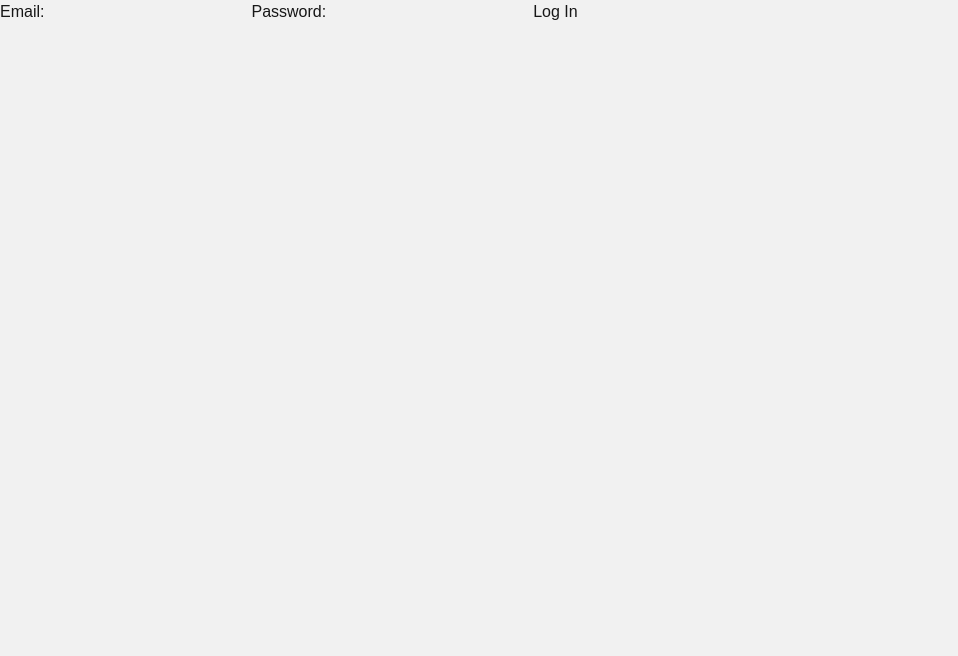
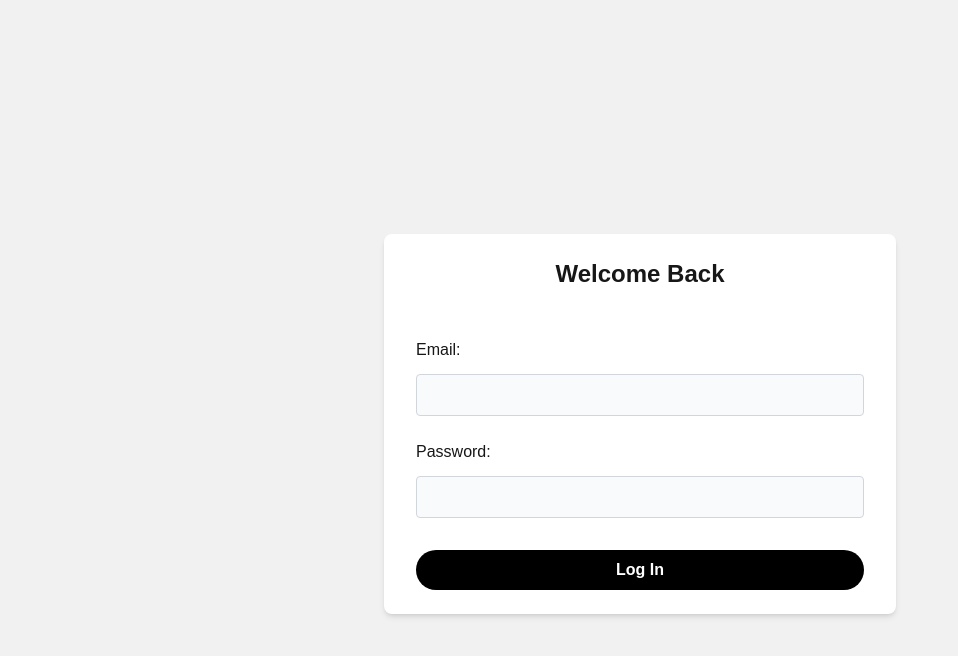
Before and after one commit to oriohayon15/restaurant-finder, a Next.js app in the folder client/: page /login in a window 1280 px wide. Shown: the top 656 px of the page, without its empty margins (0-958 px from the left). Built offline with nearby package versions, Linux system fonts and the light colour scheme.

Commit message:
Styled the LogIn page

```diff
--- a/client/pages/login.js
+++ b/client/pages/login.js
@@ -18,18 +18,29 @@ const LogIn = () => {
     };
 
     return (
-        <form onSubmit={handleSubmit(onSubmit)}>
+        <div className="min-h-screen flex items-center justify-center">
+        <form  className="w-full max-w-lg px-6 sm:px-8 mx-auto mt-12 p-6 bg-white shadow-md rounded-lg flex flex-col gap-8"
+        onSubmit={handleSubmit(onSubmit)}>
+        <h2 className="text-2xl font-semibold text-center mb-4">Welcome Back</h2>
         <label>
+            <div className="flex flex-col gap-3">
             Email:
-            <input type='text' {...register('email')} />
+            <input type='text' {...register('email')}
+            className="bg-gray-50 border border-gray-300 rounded px-4 py-2 w-full focus:outline-none focus:ring-2 focus:ring-black" />
+            </div>
+            <br></br>
+            <div className="flex flex-col gap-3">
             Password:
-            <input type='password' {...register('password')} />
+            <input type='password' {...register('password')}
+            className="bg-gray-50 border border-gray-300 rounded px-4 py-2 w-full focus:outline-none focus:ring-2 focus:ring-black" />
+            </div>
         </label>
 
-        <button type='submit'>Log In</button>
+        <button class="bg-black hover:bg-gray-700 text-white font-bold py-2 px-4 rounded-full cursor-pointer"  type='submit'>Log In</button>
 
     </form>
+    </div>
     )
-}
+};
 
 export default LogIn;
```
Also changed, not shown: client/pages/signup.js (+6 -3 lines).
